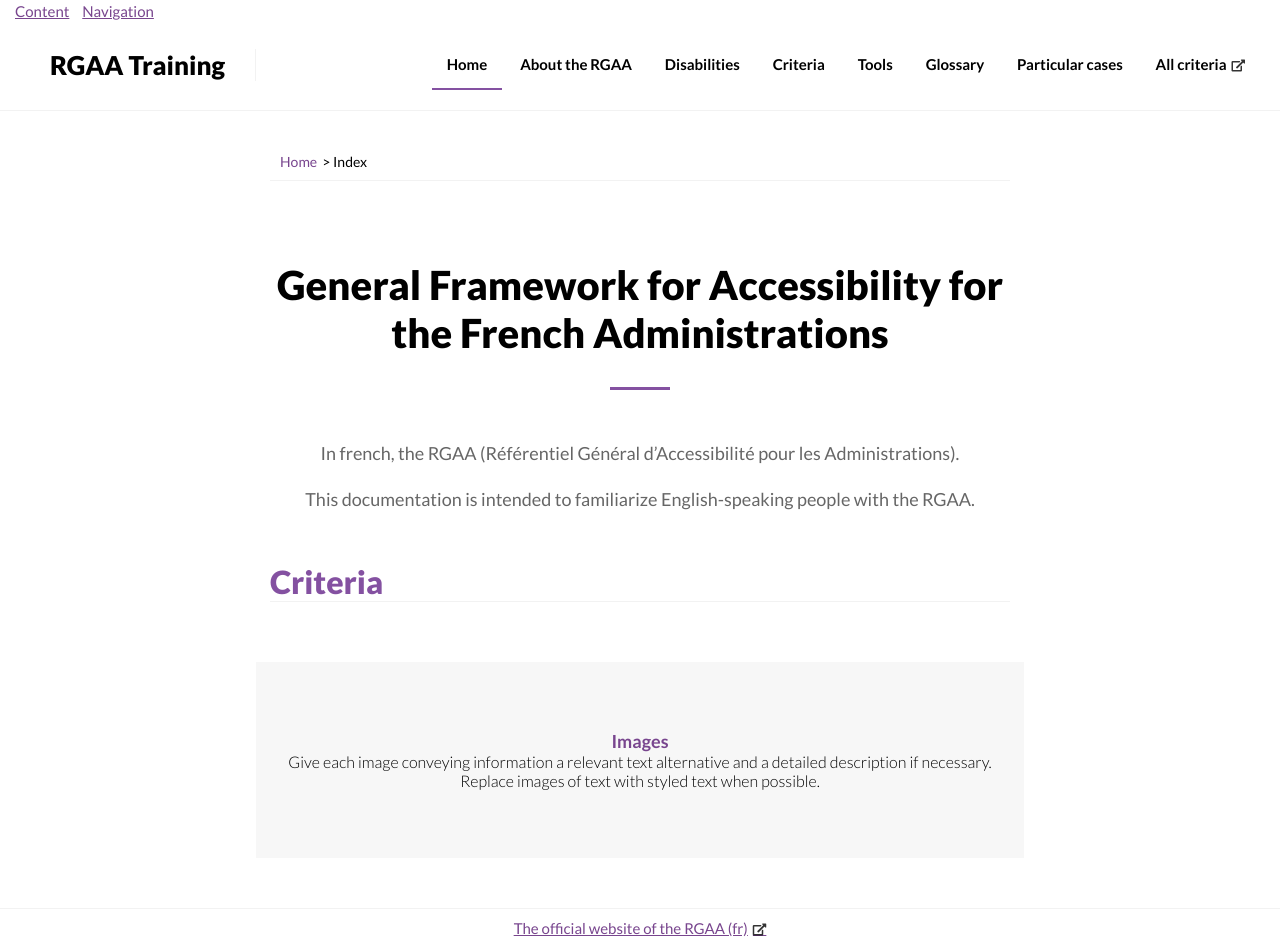
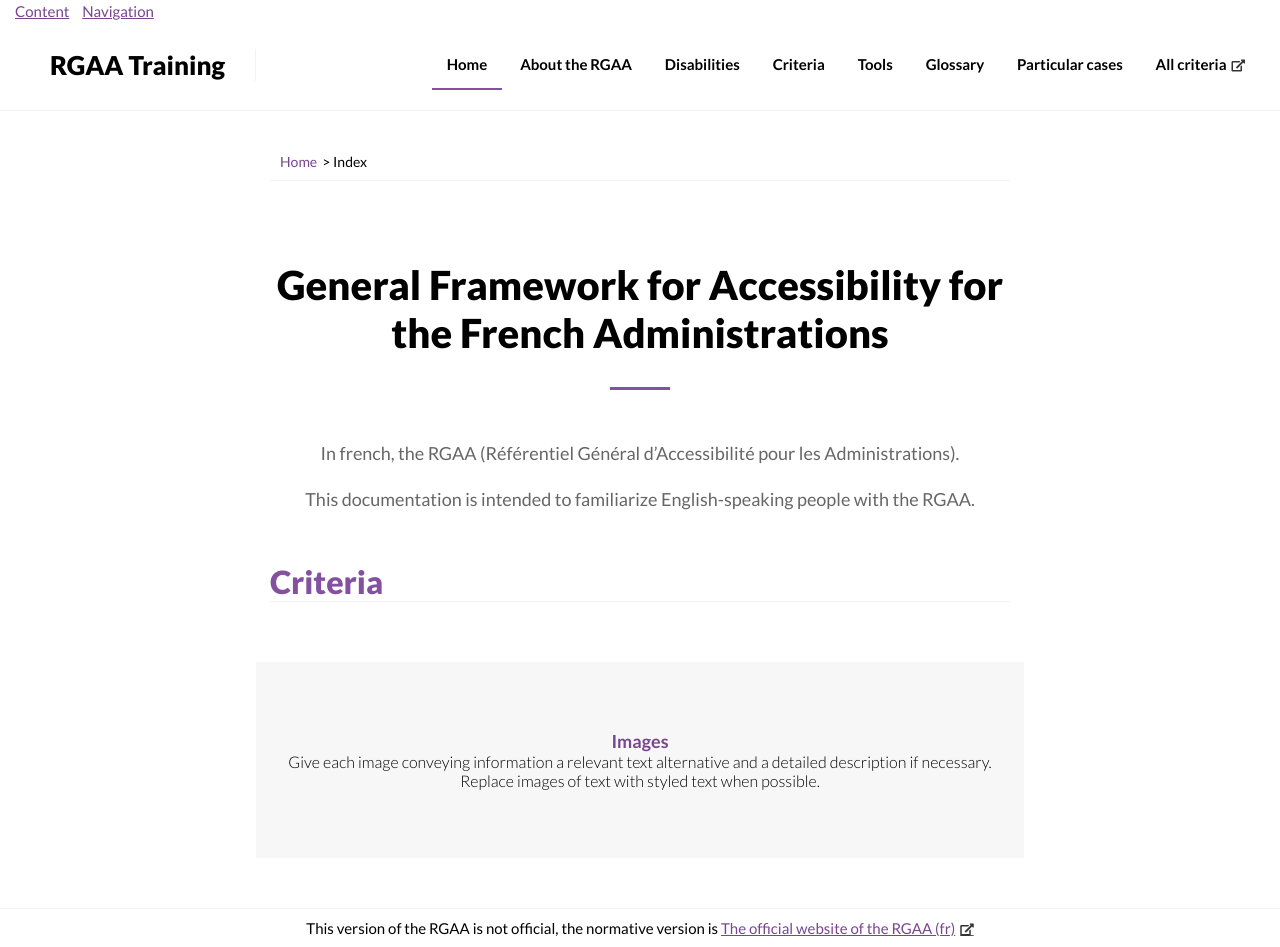
Before and after one commit to stevenMouret/web-accessibility-guidelines, a Jekyll site: the page built from _doc/index.md, in a window 1280 px wide. Built offline with Jekyll 4.4.1, drawn with Linux system fonts in a browser that asks for light colours; nearby versions of some CDN libraries.

Commit message:
Fix footer

```diff
--- a/_includes/footer.html
+++ b/_includes/footer.html
@@ -1,3 +1,3 @@
 <section class="footer">
-    <p><a href="https://references.modernisation.gouv.fr/rgaa-accessibilite/">The official website of the RGAA (fr)</a></p>
+    <p>This version of the RGAA is not official, the normative version is <a href="https://references.modernisation.gouv.fr/rgaa-accessibilite/">The official website of the RGAA (fr)</a></p>
 </section>
```
